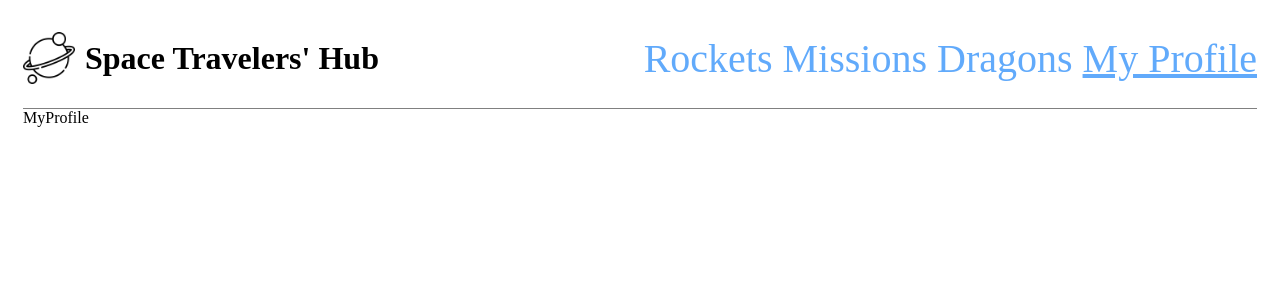
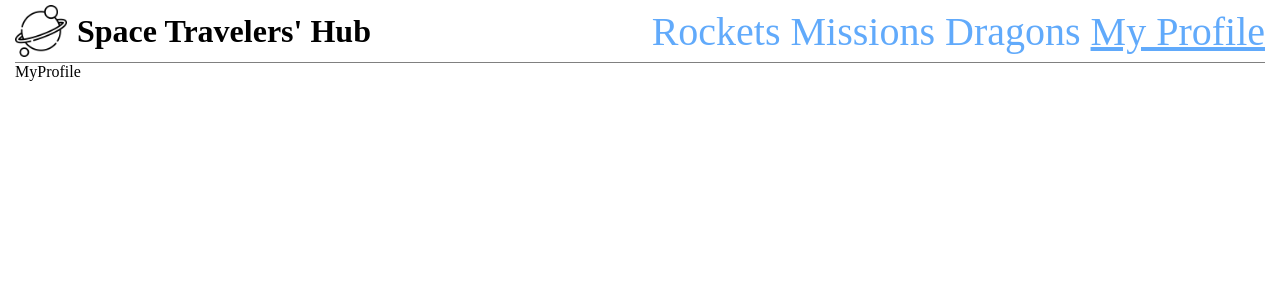
Before and after one commit to miftah1991/space-travelers, a React (Create React App) app: page /MyProfile in a window 1280 px wide. Shown: the top 300 px of the page. Built offline with nearby package versions, Linux system fonts and the light colour scheme.

Commit message:
Add redux setup

```diff
--- a/package.json
+++ b/package.json
@@ -13,6 +13,8 @@
     "react-router-bootstrap": "^0.26.1",
     "react-router-dom": "^6.3.0",
     "react-scripts": "5.0.0",
+    "redux": "^4.1.2",
+    "redux-thunk": "^2.4.1",
     "web-vitals": "^2.1.4"
   },
   "scripts": {
--- /dev/null
+++ b/src/Redux/storeSetUp.js
@@ -0,0 +1,19 @@
+import {
+  combineReducers, createStore, applyMiddleware, compose,
+} from 'redux';
+import thunk from 'redux-thunk';
+
+const rocketsReducer = '';
+const missionsReducer = '';
+const dragonsReducer = '';
+
+/* eslint-disable no-underscore-dangle */
+
+const composeEnhancers = window.__REDUX_DEVTOOLS_EXTENSION_COMPOSE || compose;
+
+const rootReducer = combineReducers(
+  { rockets: rocketsReducer, missions: missionsReducer, dragons: dragonsReducer },
+);
+const store = createStore(rootReducer, composeEnhancers(applyMiddleware(thunk)));
+
+export default store;
--- a/src/index.css
+++ b/src/index.css
@@ -1,3 +1,9 @@
+* {
+  box-sizing: border-box;
+  padding: 0;
+  margin: 0;
+}
+
 html {
   box-sizing: border-box;
 }
--- a/src/index.js
+++ b/src/index.js
@@ -1,20 +1,14 @@
 import React from 'react';
-import ReactDOM from 'react-dom';
-import { BrowserRouter } from 'react-router-dom';
+import { createRoot } from 'react-dom/client';
+import { Provider } from 'react-redux';
 import App from './App';
-import reportWebVitals from './reportWebVitals';
+import store from './Redux/storeSetUp';
 import './index.css';
 
-ReactDOM.render(
-  <React.StrictMode>
-    <BrowserRouter>
-      <App />
-    </BrowserRouter>
-  </React.StrictMode>,
-  document.getElementById('root'),
+const root = createRoot(document.getElementById('root'));
+
+root.render(
+  <Provider store={store}>
+    <App />
+  </Provider>,
 );
-
-// If you want to start measuring performance in your app, pass a function
-// to log results (for example: reportWebVitals(console.log))
-// or send to an analytics endpoint. Learn more: https://bit.ly/CRA-vitals
-reportWebVitals();
```
Also changed, not shown: src/App.js (+7 -1 lines), 1 other file (tests, documents, lock files or other folders).
